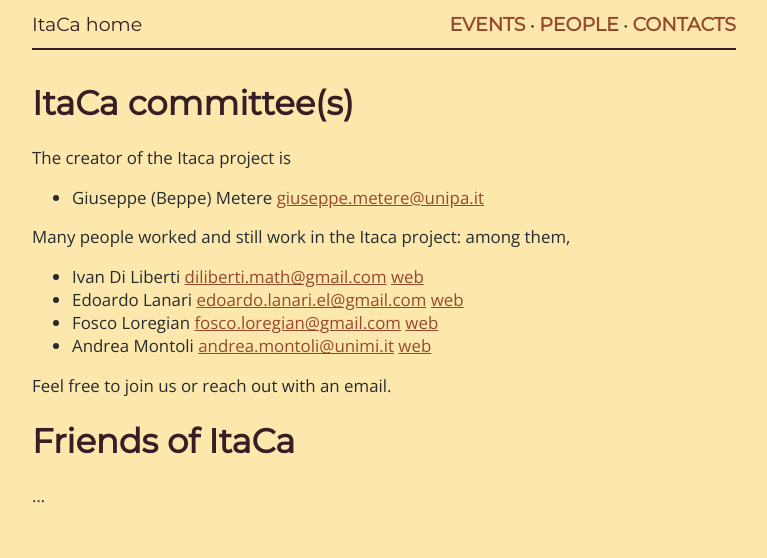
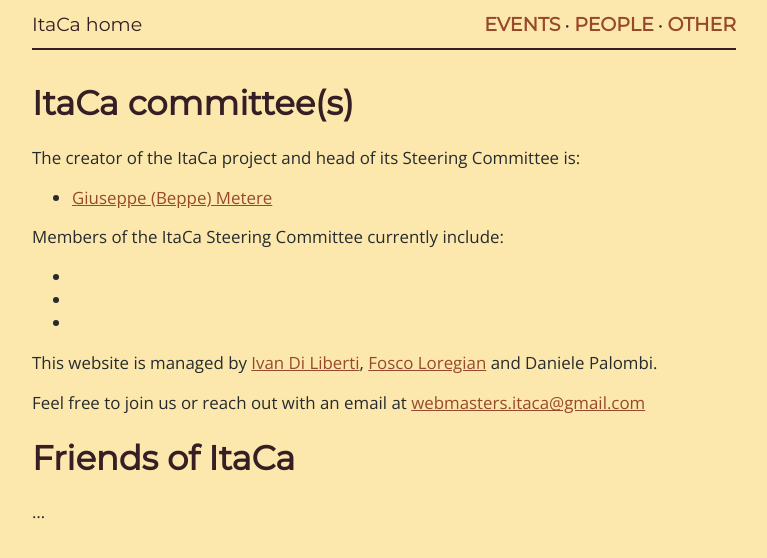
Before and after one commit to Progetto-ItaCa/Progetto-ItaCa.github.io, a Jekyll site: the page built from pages/name.md, in a window 1280 px wide. Shown: the top 558 px of the page, without its empty margins (256-1023 px from the left). Built offline with Jekyll 4.4.1, drawn with Linux system fonts in a browser that asks for light colours; our own code applies the rules of GitHub Pages for plain Markdown files.

Commit message:
some changes

```diff
--- a/_layouts/default.html
+++ b/_layouts/default.html
@@ -17,7 +17,7 @@
      Events
      <div class="dropdown-content">
       <p><a href="http://www.mat.unimi.it/users/itaca/" target="_blank">ItaCa19</a></p>
-      <p><a href="/">ItaCaFest</a></p>
+      <p><a href="../pages/fest.html">ItaCaFest</a></p>
      </div>
     </div>
     &bull;
@@ -32,9 +32,9 @@
     </div>
     &bull;
     <div class="dropdown">
-     Contacts
+     Other
      <div class="dropdown-content">
-      <p><a href="mailto:webmasters.itaca@gmail.com">mail us</a></p>
+<!--      <p><a href="../pages/mail.html">mail us</a></p> -->
       <p><a href="https://www.youtube.com/channel/UCKdVVjPg_dHhbIiuzLh4Llg" target="_blank">youtube</a></p>
       <p><a href="https://www.facebook.com/groups/507590330041282/" target="_blank">facebook</a></p>
      </div>
--- a/pages/name.md
+++ b/pages/name.md
@@ -3,22 +3,19 @@ title: People
 ---
 # ItaCa committee(s)
 
-The creator of the Itaca project is
+The creator of the ItaCa project and head of its Steering Committee is:
 
-- Giuseppe (Beppe) Metere [giuseppe.metere@unipa.it](mailto:giuseppe.metere@unipa.it)
+- [Giuseppe (Beppe) Metere](http://math.unipa.it/metere)
 
-Many people worked and still work in the Itaca project: among them,
+Members of the ItaCa Steering Committee currently include:
 
-- Ivan Di Liberti [diliberti.math@gmail.com](mailto:diliberti.math@gmail.com)
-[web](https://diliberti.github.io)
-- Edoardo Lanari [edoardo.lanari.el@gmail.com](mailto:edoardo.lanari.el@gmail.com)
-[web](https://sites.google.com/view/edoardo-lanari/)
-- Fosco Loregian [fosco.loregian@gmail.com](mailto:fosco.loregian@gmail.com)
-[web](http://tetrapharmakon.github.io)
-- Andrea Montoli [andrea.montoli@unimi.it](mailto:andrea.montoli@unimi.it)
-[web](https://www.unimi.it/it/ugov/person/andrea-montoli)
+-
+-
+-
 
-Feel free to join us or reach out with an email.
+This website is managed by [Ivan Di Liberti](https://diliberti.github.io), [Fosco Loregian](https://tetrapharmakon.github.io) and Daniele Palombi.
+
+Feel free to join us or reach out with an email at [webmasters.itaca@gmail.com](mailto:webmasters.itaca@gmail.com)
 
 # Friends of ItaCa
 
```
Also changed, not shown: pages/loca.md (+2 -2 lines), pages/yout.md (deleted, +0 -5 lines), 6 other files.
